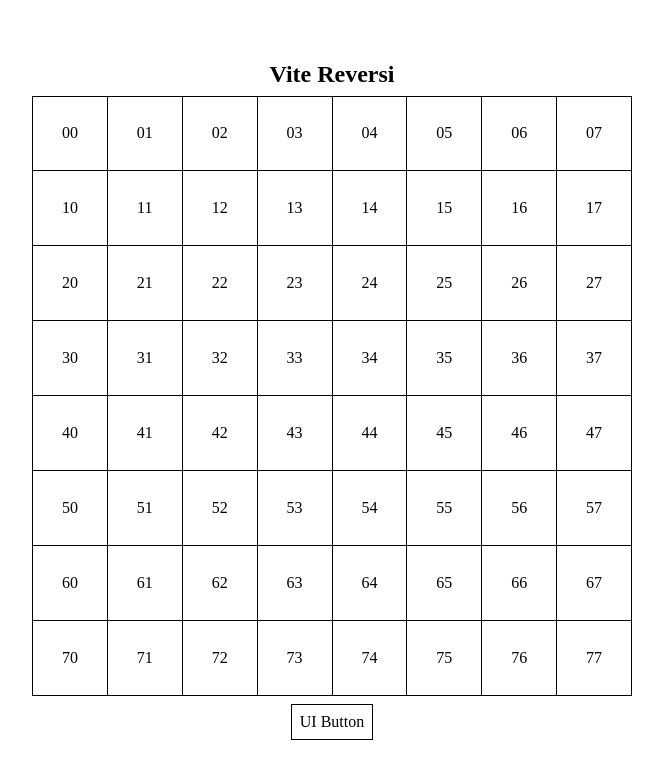
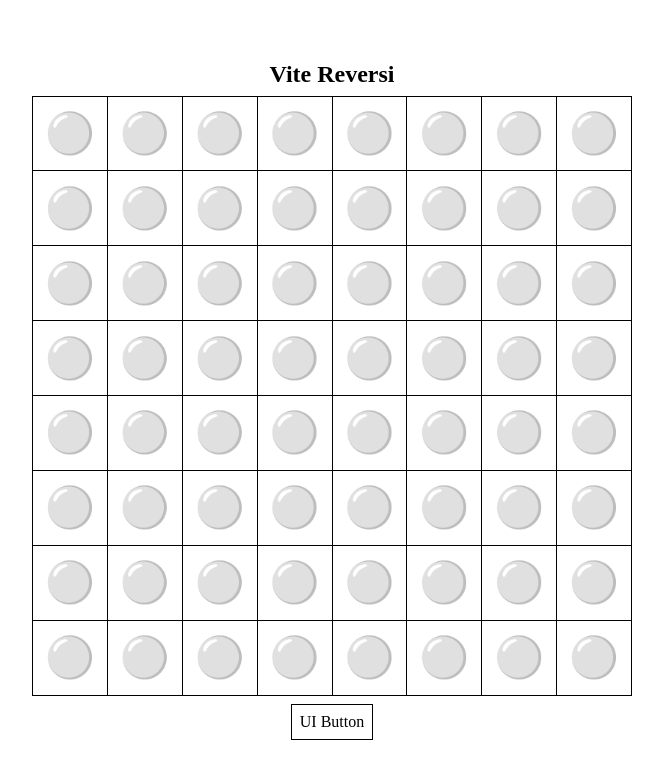
Before and after one commit to kuman514/ViteReversi, a React (Vite) app: page / in a window 1280 px wide. Shown: the top 766 px of the page, without its empty margins (308-971 px from the left). Built offline with nearby package versions, Linux system fonts and the light colour scheme.

Commit message:
style: expand button icon

```diff
--- a/src/components/atoms/BoardButton/index.tsx
+++ b/src/components/atoms/BoardButton/index.tsx
@@ -12,6 +12,8 @@ const Root = styled.button`
 
   border-bottom: 1px solid black;
   border-right: 1px solid black;
+
+  font-size: 5vmin;
 
   text-align: center;
 
@@ -30,7 +32,7 @@ const BoardButton: FC<Props> = ({ row, col }) => {
   return (
     <Root>
       {/* Draft layout */}
-      {row}{col}
+      ⚪
     </Root>
   );
 };
```
